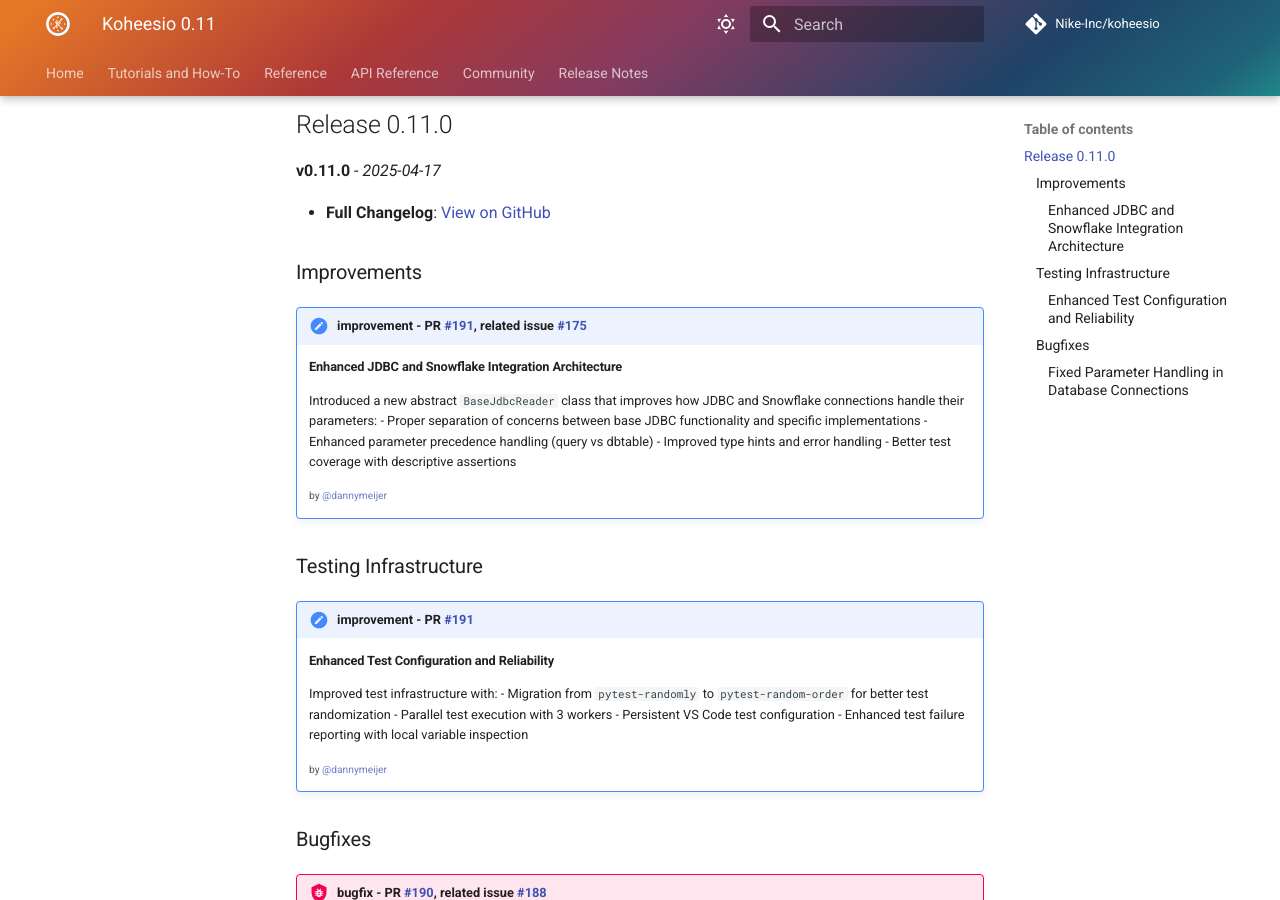
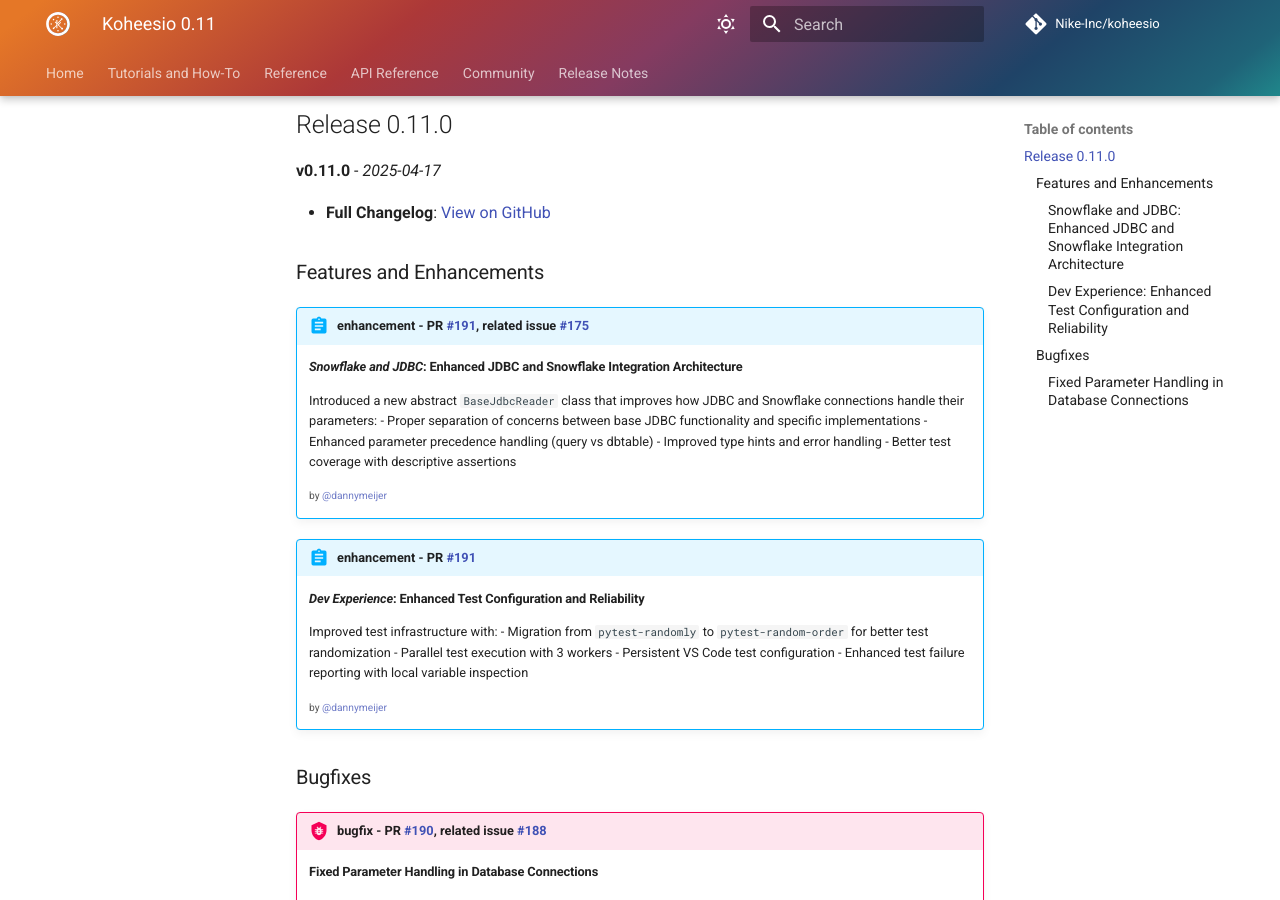
Before and after one commit to Nike-Inc/koheesio, an MkDocs documentation site: the page built from docs/releases/0.11.md, in a window 1280 px wide and 900 px high, scrolled down 279 px. Built offline with MkDocs 1.6.1 and Material for MkDocs 9.7.7, drawn with Linux system fonts in a browser that asks for light colours; comment, search, counter and statistics services are not loaded; the version menu is left out.

Commit message:
docs: update release notes for version 0.11 bringing it in line with 0.10 docs

```diff
--- a/docs/releases/0.11.md
+++ b/docs/releases/0.11.md
@@ -12,10 +12,10 @@ The overall API remains unchanged, but internal implementations have been enhanc
 * **Full Changelog**:
     [View on GitHub](https://github.com/Nike-Inc/koheesio/compare/koheesio-v0.10.2...koheesio-v0.11.0)
 
-### Improvements
+### Features and Enhancements
 
-!!! note "improvement - PR [#191](https://github.com/Nike-Inc/koheesio/pull/191), related issue #175"
-    #### Enhanced JDBC and Snowflake Integration Architecture
+!!! abstract "enhancement - PR [#191](https://github.com/Nike-Inc/koheesio/pull/191), related issue #175"
+    #### *Snowflake and JDBC*: Enhanced JDBC and Snowflake Integration Architecture
 
     Introduced a new abstract `BaseJdbcReader` class that improves how JDBC and Snowflake connections handle their parameters:
     - Proper separation of concerns between base JDBC functionality and specific implementations
@@ -25,10 +25,8 @@ The overall API remains unchanged, but internal implementations have been enhanc
 
     <small>by @dannymeijer</small>
 
-### Testing Infrastructure
-
-!!! note "improvement - PR [#191](https://github.com/Nike-Inc/koheesio/pull/191)"
-    #### Enhanced Test Configuration and Reliability
+!!! abstract "enhancement - PR [#191](https://github.com/Nike-Inc/koheesio/pull/191)"
+    #### *Dev Experience*: Enhanced Test Configuration and Reliability
 
     Improved test infrastructure with:
     - Migration from `pytest-randomly` to `pytest-random-order` for better test randomization
```
